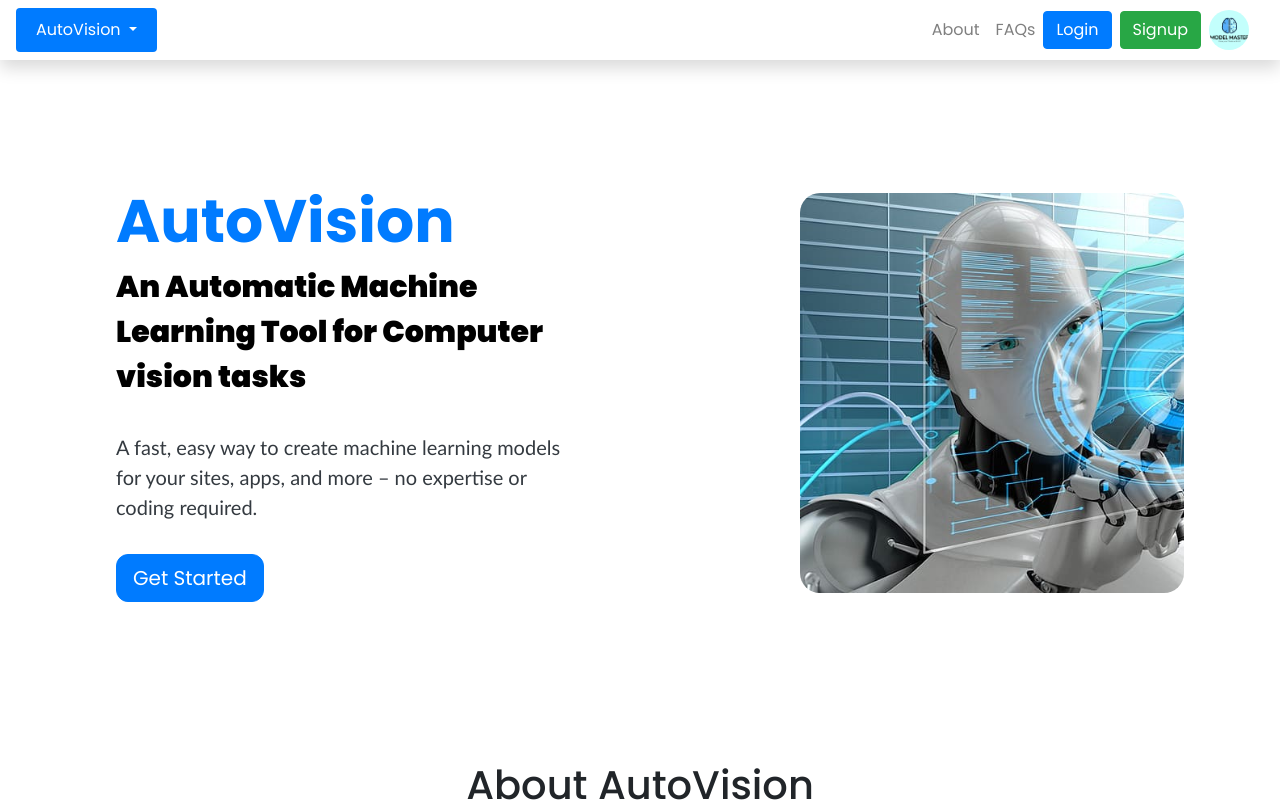
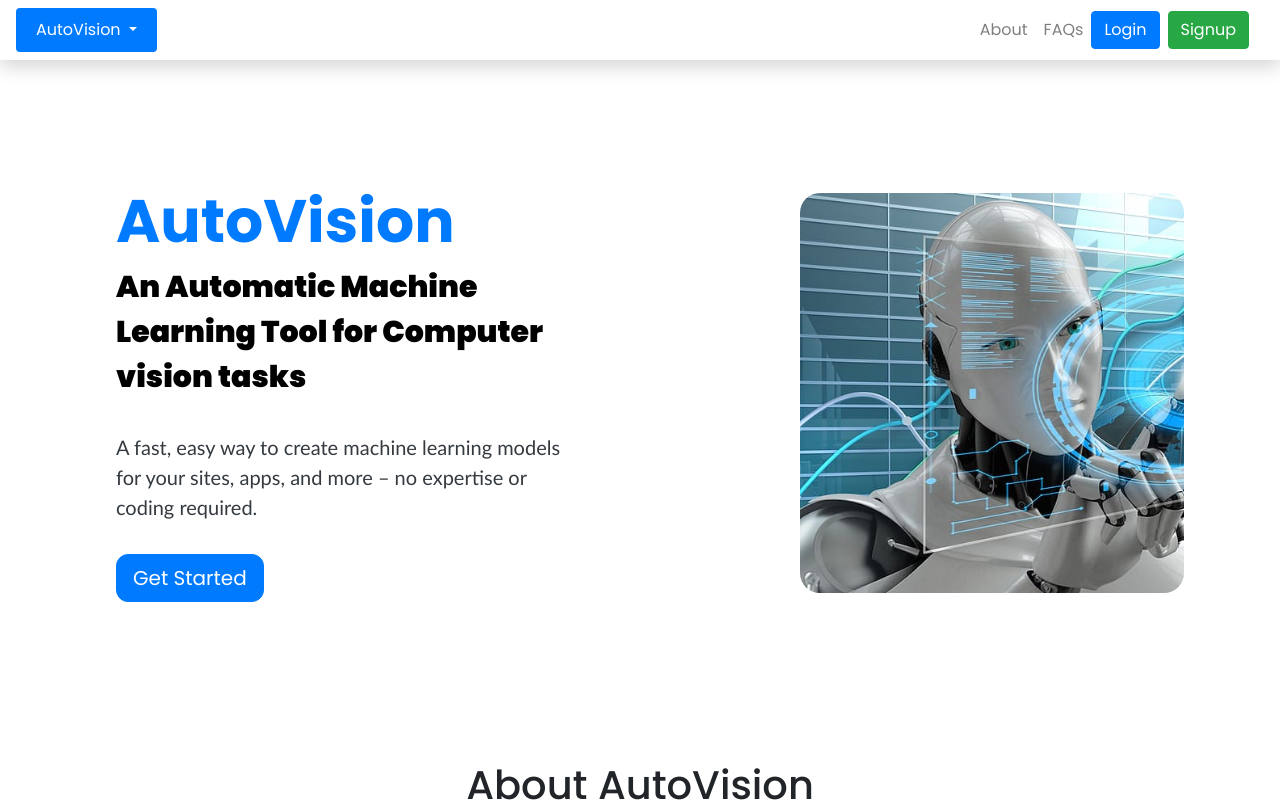
Before and after one commit to sdanishka/AutoVision.github.io, a plain HTML site: page index.html in a window 1280 px wide. Shown: the top 812 px of the page. Drawn offline with nearby package versions, Linux system fonts and the light colour scheme.

Commit message:
Update index.html

```diff
--- a/index.html
+++ b/index.html
@@ -62,7 +62,7 @@
           <form class="form-inline">
             <button type="button" class="btn btn-primary">Login</button>
             <button type="button" class="btn btn-success ml-2">Signup</button>
-            <img class="rounded-circle ml-2" src="images/Logo.png" width="40px" height="40px" alt="">
+<!--             <img class="rounded-circle ml-2" src="images/Logo.png" width="40px" height="40px" alt=""> -->
           </form>
         </div>
       </div>
```
